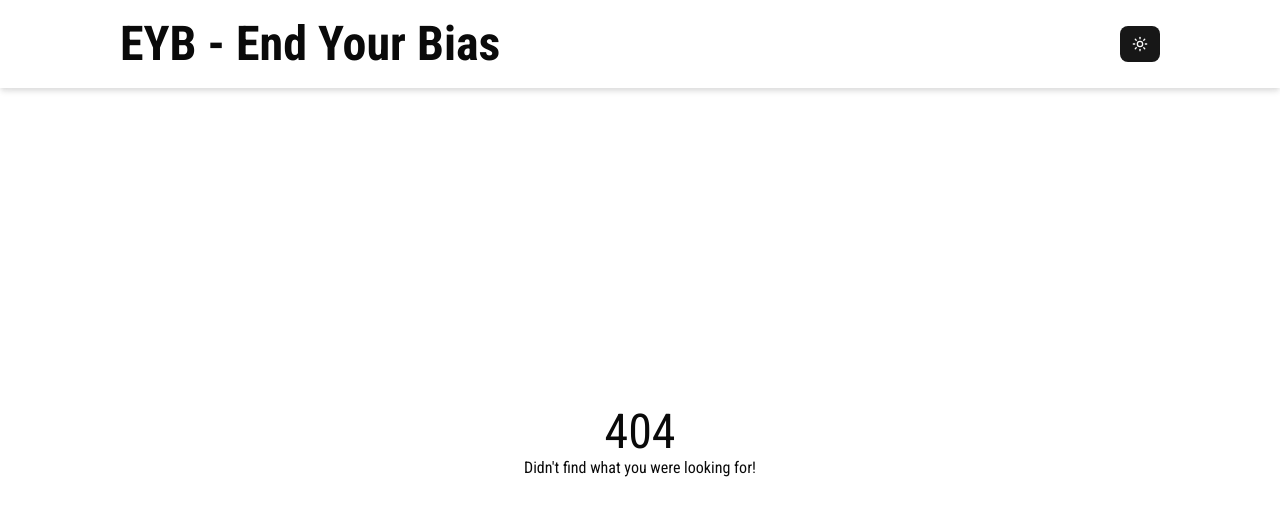
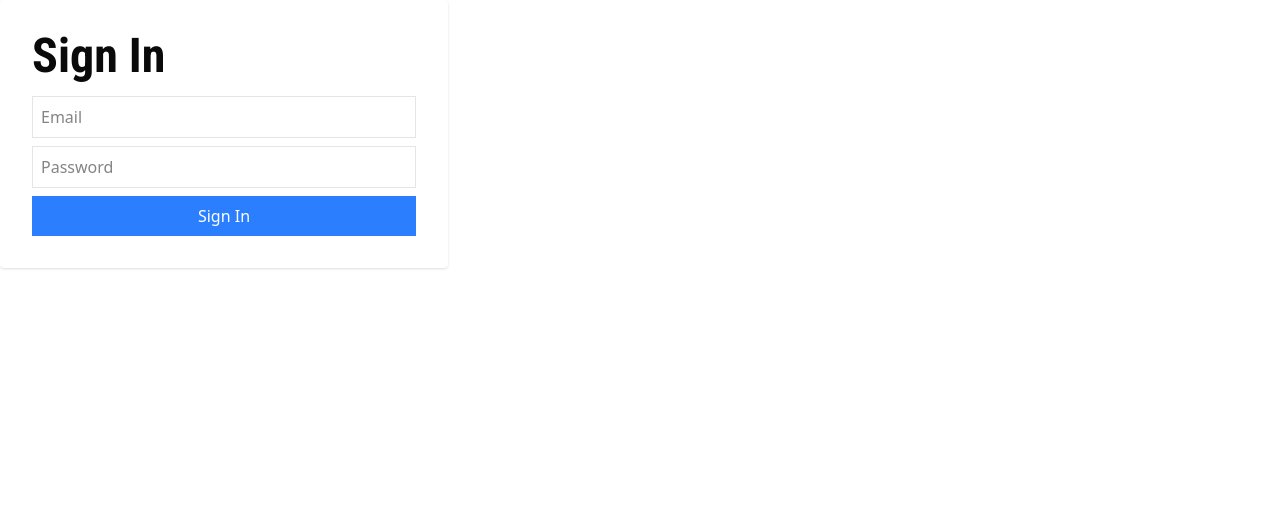
Before and after one commit to martinsson03/EndUrBias, a Next.js app in the folder frontend/: page /auth/login in a window 1280 px wide. Before the commit this address had no page. Shown: the top 516 px of the page. Built offline with nearby package versions, Linux system fonts and the light colour scheme.

Commit message:
Fixed some with the layout, moved some old components and created a quick and dirty login page!

```diff
--- /dev/null
+++ b/frontend/src/app/auth/login/page.tsx
@@ -0,0 +1,15 @@
+"use client"
+
+// The login page. Doesn't contain any secret, hence client component.
+export default function LoginPage() {
+    return (
+      <div className="w-full max-w-md p-8 bg-white shadow rounded">
+        <h1 className="text-2xl font-bold mb-4">Sign In</h1>
+        <form>
+          <input type="text" placeholder="Email" className="mb-2 w-full p-2 border" />
+          <input type="password" placeholder="Password" className="mb-2 w-full p-2 border" />
+          <button type="submit" className="w-full p-2 bg-blue-500 text-white">Sign In</button>
+        </form>
+      </div>
+    );
+}
--- a/frontend/src/app/layout.tsx
+++ b/frontend/src/app/layout.tsx
@@ -1,9 +1,6 @@
 import "./globals.css";
 
 import type { Metadata } from "next";
-
-import Header from "@/components/ui/header";
-import ThemeProvider from "@/components/themeProvider";
 
 // The metadata will be extracted by the next.js app and be delivered to the user.
 export const metadata: Metadata = {
@@ -16,11 +13,8 @@ export default function RootLayout({children}: Readonly<{children: React.ReactNo
   return (
     <html lang="en" className="w-full h-full" suppressHydrationWarning>
       <body className="w-full h-full flex flex-col">
-        <ThemeProvider attribute="class" defaultTheme="light" enableSystem disableTransitionOnChange>
-          <Header></Header>
-          { children }
-        </ThemeProvider>
+        { children }
       </body>
     </html>
   );
-};
+}
--- a/frontend/src/app/not-found.tsx
+++ b/frontend/src/app/not-found.tsx
@@ -8,4 +8,4 @@ export default function NotFound() {
             <p>Didn't find what you were looking for!</p>
         </div>
     );
-};
+}
--- a/frontend/src/app/page.tsx
+++ b/frontend/src/app/page.tsx
@@ -15,4 +15,4 @@ export default function Home() {
       </div>
     </div>
   )
-};
+}
--- /dev/null
+++ b/frontend/src/app/recruiter/layout.tsx
@@ -0,0 +1,7 @@
+"use client"
+
+import AppLayout from "@/components/ui/appLayout";
+
+export default function RecruiterLayout({children}: Readonly<{children: React.ReactNode;}>) {
+    return AppLayout({ children });
+}
--- /dev/null
+++ b/frontend/src/app/user/layout.tsx
@@ -0,0 +1,7 @@
+"use client"
+
+import AppLayout from "@/components/ui/appLayout";
+
+export default function UserLayout({children}: Readonly<{children: React.ReactNode;}>) {
+    return AppLayout({ children });
+}
--- a/frontend/src/components/ui/header.tsx
+++ b/frontend/src/components/pages/app/header.tsx
@@ -1,5 +1,5 @@
 import Link from "next/link";
-import ThemeToggle from "./themeToggle";
+import ThemeToggle from "../../ui/themeToggle";
 
 // Header for the website.
 export default function Header() {
@@ -9,4 +9,4 @@ export default function Header() {
             <ThemeToggle></ThemeToggle>
         </div>
     );
-};
+}
--- /dev/null
+++ b/frontend/src/components/ui/appLayout.tsx
@@ -0,0 +1,11 @@
+import Header from "@/components/pages/app/header";
+import ThemeProvider from "@/components/themeProvider";
+
+export default function AppLayout({children}: Readonly<{children: React.ReactNode;}>) {
+    return(
+        <ThemeProvider attribute="class" defaultTheme="light" enableSystem disableTransitionOnChange>
+            <Header></Header>
+            { children }
+        </ThemeProvider>
+    );
+}
```
